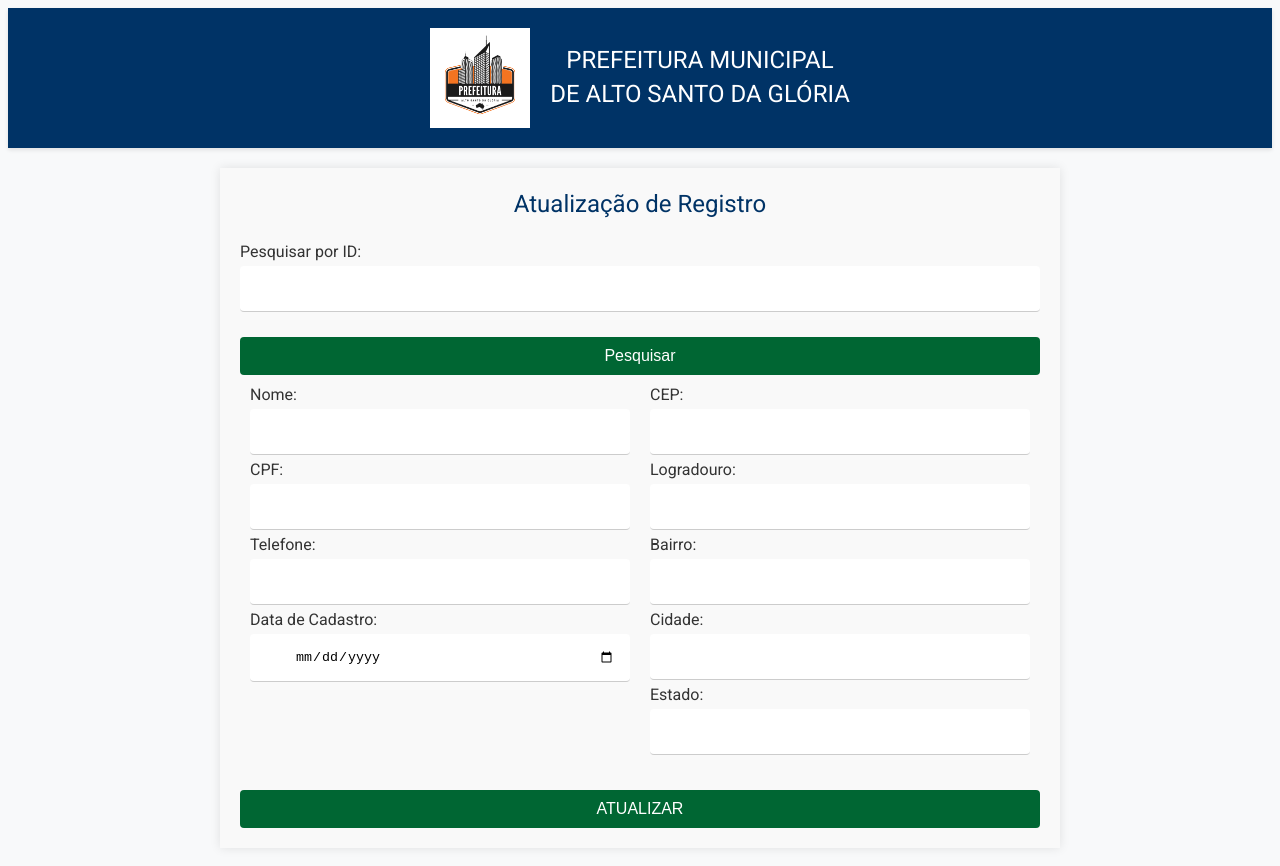
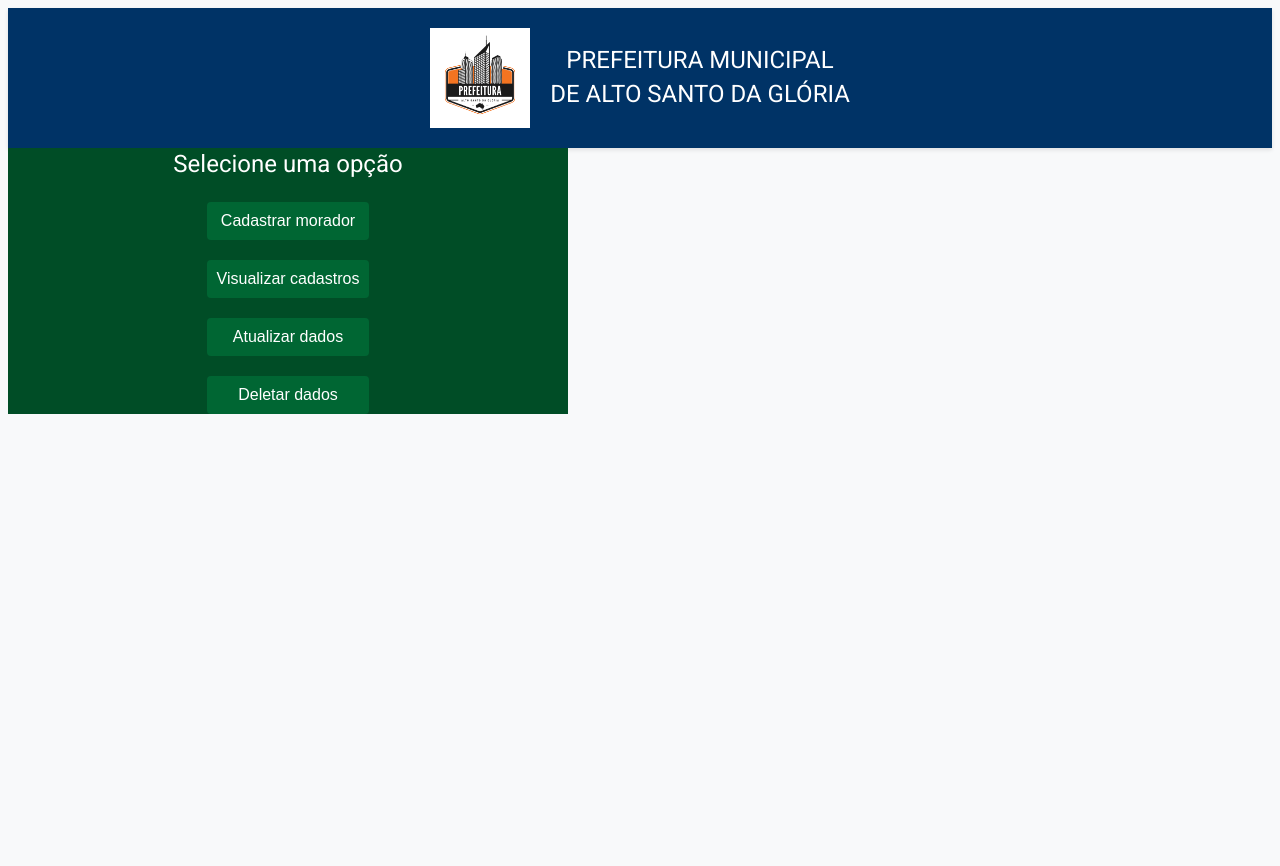
Before and after one commit to Natyguimaraes/PrefeituraAltoSantoDaGloria, a React (Vite) app in the folder projetoPrefeitura_state/: page / in a window 1280 px wide. Shown: the top 866 px of the page. After the commit the page ends 800 px from the top, so only its background shows below. Built offline with nearby package versions, Linux system fonts and the light colour scheme.

Commit message:
atualização

```diff
--- a/projetoPrefeitura_state/src/controllers/pessoaControler.js
+++ b/projetoPrefeitura_state/src/controllers/pessoaControler.js
@@ -1,5 +1,5 @@
 import {create, read, update, deletePes} from '../models/pessoaModel.js';
-
+import connection from '../database/db.js';
 //Realizando insert (create)
 
 export async function createPessoa(req, res){
--- a/projetoPrefeitura_state/src/database/db.js
+++ b/projetoPrefeitura_state/src/database/db.js
@@ -3,7 +3,7 @@ import mysql from 'mysql';
 const connection = mysql.createConnection({
     host:'localhost',
     user:'root',
-    password:'123456789',
+    password:'password',
     database:'front_back'
 })
 connection.connect((err) => {
--- a/projetoPrefeitura_state/src/routes/rotasPessoas.js
+++ b/projetoPrefeitura_state/src/routes/rotasPessoas.js
@@ -10,8 +10,8 @@ app.use(cors());
 
 app.get('/pessoas', getAllPessoas);
 app.post('/pessoas', createPessoa);
-app.put('/pessoas/:id', updatePessoa);
-app.delete('/pessoas/:id', deletePessoa);
+app.put('/pessoas/:idPesquisa', updatePessoa);
+app.delete('/pessoas/:idPesquisa', deletePessoa);
 
 app.listen(3000, () => {
     console.log(`Servidor rodando com sucesso na porta 3000`);
--- a/projetoPrefeitura_state/src/views/App.jsx
+++ b/projetoPrefeitura_state/src/views/App.jsx
@@ -1,8 +1,8 @@
 
 import '../views/styles/App.css'
-import FormAtualizacao from './components/atualizarPessoa'
 import Topo from './components/topo'
-import Visualizacao from './components/visualizacao'
+import Home from './components/home';
+
 
 function App() {
 
@@ -11,10 +11,10 @@ function App() {
     <>
       <div>
         <Topo/>
-        <FormAtualizacao />
+        <Home/>
        </div>
     </>
   )
 }
 
-export default App
+export default App;
--- a/projetoPrefeitura_state/src/views/components/atualizarPessoa.jsx
+++ b/projetoPrefeitura_state/src/views/components/atualizarPessoa.jsx
@@ -76,6 +76,7 @@ function FormAtualizacao() {
       setLoading(false);
     }
   };
+
 
   return (
     <div className="Container_form">
--- /dev/null
+++ b/projetoPrefeitura_state/src/views/components/home.jsx
@@ -0,0 +1,58 @@
+import { useState } from 'react';
+import '../styles/App.css';
+import FormCadastro from './FormCadastro';
+import Visualizacao from './visualizacao';
+import FormAtualizacao from './atualizarPessoa'
+
+function Home() {
+
+const [secaoAtual, setSecaoAtual] = useState('home');
+
+const cliqueSecao = (secao) => {
+    setSecaoAtual(secao)
+};
+
+    return (
+
+        <div>
+            {secaoAtual == 'home' && (
+            <div className="containerHome">
+
+            <h1> Selecione uma opção </h1>
+
+             <div className="options">
+
+                <button onClick={() => cliqueSecao('FormCadastro')} className='botao-menu'> Cadastrar morador </button>
+                <button onClick={() => cliqueSecao('visualizacao')} className='botao-menu'> Visualizar cadastros </button>
+                <button onClick={()=> cliqueSecao('atualizarPessoa')} className='botao-menu'> Atualizar dados </button>
+                <button onClick={() => cliqueSecao('deletarPessoa')} className='botao-menu'> Deletar dados</button>
+
+             </div>
+
+            </div>
+            )}
+            <div>
+
+                    <div className='secao'>
+                        {secaoAtual === 'FormCadastro' && <FormCadastro />}
+                        </div>
+
+                        <div className='secao'>
+                        {secaoAtual === 'visualizacao' && <Visualizacao />}
+                        </div>
+
+                        <div className='secao'>
+                        {secaoAtual === 'atualizarPessoa' && <FormAtualizacao />}
+                        </div>
+
+                {/*<div className="secao">
+                    {secaoAtual === 'deletarPessoa' && <FormDeletar />}
+        </div>*/}
+
+        </div>
+</div>
+    );
+
+}
+
+export default Home;
--- a/projetoPrefeitura_state/src/views/styles/App.css
+++ b/projetoPrefeitura_state/src/views/styles/App.css
@@ -158,3 +158,14 @@ th {
   justify-content: center;
   padding: 20px;
 }
+
+/* tela home */
+
+.containerHome {
+
+  display: flex;
+  flex-direction: column;
+  background-color: #004d26;
+  width: 70vh;
+  align-items: center;
+}
```
Also changed, not shown: projetoPrefeitura_state/src/views/components/deletarPessoa.jsx (added).
